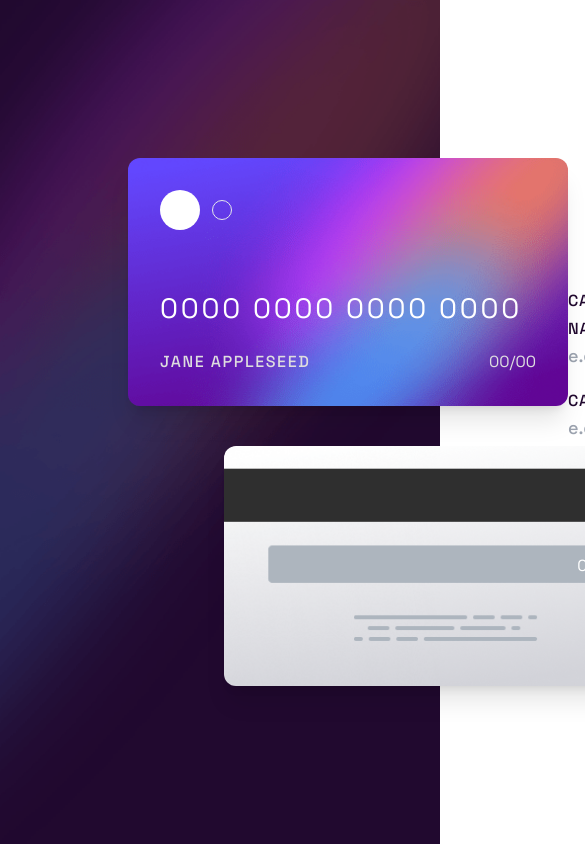
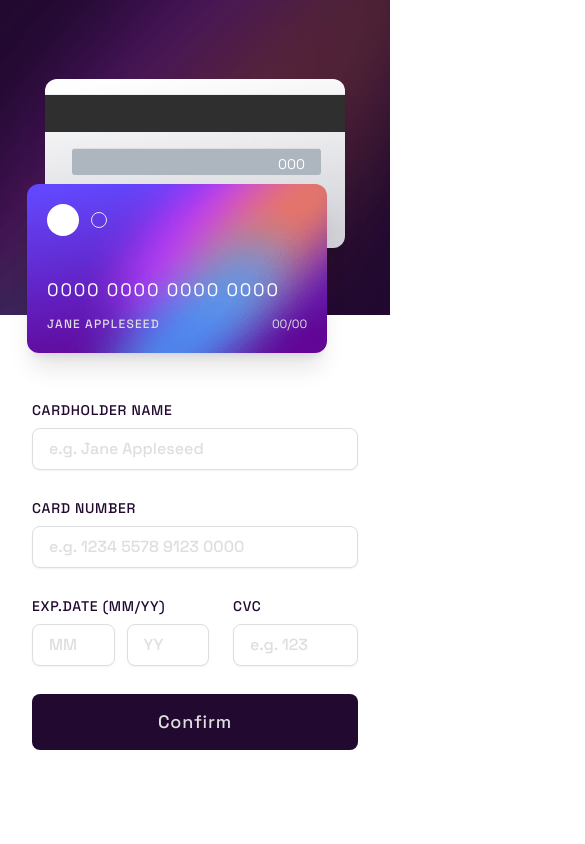
Before and after one commit to CiscoFran10/.mtd, a Next.js app: page / in a window 390 px wide. Shown: the top 844 px of the page, 585 px wide, since content can reach past the window. Built offline with nearby package versions, Linux system fonts and the light colour scheme.

Commit message:
feat: finished desktop and mobile layout

```diff
--- a/src/components/Cards.tsx
+++ b/src/components/Cards.tsx
@@ -2,27 +2,27 @@ import React from "react";
 
 function Cards() {
 	return (
-    <section className="flex flex-col gap-10 items-end justify-center w-full min-h-screen bg-no-repeat bg-cover bg-desktop">
-      <div className="flex flex-col min-w-[440px] min-h-[240px] justify-center p-8 font-normal text-white bg-no-repeat bg-cover rounded-xl bg-card-front overflow-hidden translate-x-32 shadow-xl">
+		<section className="flex flex-col-reverse items-center justify-center w-full px-4 pt-8 bg-no-repeat bg-cover shadow md:flex-col md:gap-10 md:items-end md:min-h-screen bg-desktop md:pl-6 md:px-0 md:pt-0">
+			<div className="flex flex-col w-[min(300px,100%)] -mt-16 md:-mt-0 sm:w-[350px] lg:w-[440px] aspect-video justify-center p-5 md:p-8 font-normal text-white bg-no-repeat bg-cover rounded-xl bg-card-front overflow-hidden shadow-xl mr-[10%] md:mr-12 lg:mr-20">
 				<div className="flex items-center gap-3">
-          <span className="w-10 h-10 bg-white rounded-full"></span>
-          <span className="w-5 h-5 border rounded-full"></span>
+					<span className="w-8 h-8 md:w-10 md:h-10 bg-white rounded-full"></span>
+					<span className="w-4 h-4 md:w-5 md:h-5 border rounded-full"></span>
 				</div>
 
-        <span className="block text-[28px] mt-16 tracking-widest">
+				<span className="block text-lg md:text-xl lg:text-[28px] mt-10 md:mt-12 lg:mt-16 tracking-widest">
 					0000 0000 0000 0000
 				</span>
 
-        <div className="flex items-center justify-between w-full mt-7 text-base text-gray-violet-100 ">
-          <h1 className="tracking-widest uppercase font-medium">
+				<div className="flex items-center justify-between w-full mt-3 md:mt-5 text-xs md:text-sm lg:text-base lg:mt-7 text-gray-violet-100 ">
+					<h1 className="font-medium tracking-widest uppercase">
 						Jane Appleseed
 					</h1>
 					<span>00/00</span>
 				</div>
 			</div>
 
-      <div className="flex flex-col min-w-[440px] min-h-[240px] items-end justify-center p-8 font-normal text-white bg-no-repeat bg-cover rounded-xl bg-card-back overflow-hidden translate-x-56 shadow-xl">
-        <span className="block mr-6 text-base">000</span>
+			<div className="flex flex-col w-[min(300px,100%)] sm:w-[360px] lg:w-[440px] aspect-video items-end justify-center font-normal text-white bg-no-repeat bg-cover bg-center rounded-xl bg-card-back overflow-hidden shadow-xl">
+				<span className="block text-sm mr-10 sm:text-base lg:mr-14">000</span>
 			</div>
 		</section>
 	);
--- a/src/components/Form/Form.tsx
+++ b/src/components/Form/Form.tsx
@@ -3,7 +3,7 @@ import Input from "./Input";
 
 function Form() {
 	return (
-    <section className="min-h-screen w-full pl-32 flex flex-col justify-center items-center">
+		<section className="flex flex-col items-center md:justify-center w-full md:min-h-screen px-8">
 			<form className="max-w-md">
 				<Input
 					label="cardholder name"
@@ -17,22 +17,21 @@ function Form() {
 					placeholder="e.g. 1234 5578 9123 0000"
 				/>
 
-        <div className="flex gap-4">
-          <fieldset className="flex">
-            <legend>EXP.DATE (MM/YY)</legend>
-            <label>
-              <span className="sr-only">month</span>
-              <Input name="month" placeholder="MM" />
-            </label>
+				<div className="flex gap-6">
+					<fieldset className="flex gap-3">
+						<legend className="block mb-2 text-sm font-medium tracking-wider uppercase text-dark-violet ">
+							EXP.DATE (MM/YY)
+						</legend>
+						<Input label="month" name="month" placeholder="MM" srOnly />
 
-            <label>
-              <span className="sr-only">year</span>
-              <Input name="year" placeholder="YY" />
-            </label>
+						<Input label="year" name="year" placeholder="YY" srOnly />
 					</fieldset>
 
 					<Input label="cvc" name="cvc" placeholder="e.g. 123" />
 				</div>
+				<button className="bg-dark-violet text-gray-violet-100 tracking-wider w-full px-3 py-3.5 rounded-lg transition duration-300 ease-in-out hover:bg-gradient-to-r from-dark-violet to-gray-violet-300 focus:bg-gradient-to-r outline-none focus:border-dark-violet focus:shadow-[0_0_2px_2px_hsl(270,50%,72%)] hover:text-white focus:text-white">
+					Confirm
+				</button>
 			</form>
 		</section>
 	);
--- a/src/components/Form/Input.tsx
+++ b/src/components/Form/Input.tsx
@@ -4,18 +4,21 @@ interface InputProps {
 	label?: string;
 	name: string;
 	placeholder: string;
+	srOnly?: boolean;
 }
 
-function Input({ label, name, placeholder, ...props }: InputProps) {
+function Input({ label, name, srOnly, placeholder, ...props }: InputProps) {
 	return (
-    <label className="block mb-4 w-full">
-      {label && (
-        <span className="text-dark-violet text-base uppercase tracking-wider">
+		<label className="block w-full mb-7">
+			<span
+				className={`text-dark-violet text-sm mb-2 block font-medium uppercase tracking-wider ${
+					srOnly && "sr-only"
+				}`}
+			>
 				{label}
 			</span>
-      )}
 			<input
-        className="block w-full"
+				className="block w-full text-base px-4 py-2 font-medium transition duration-300 ease-in-out border rounded-lg shadow-sm focus:border-dark-violet focus:shadow-[0_0_2px_2px_hsl(270,50%,72%)] outline-none hover:border-dark-violet border-gray-violet-100 text-dark-violet placeholder:text-gray-violet-100"
 				name={name}
 				{...props}
 				placeholder={placeholder}
--- a/src/pages/index.tsx
+++ b/src/pages/index.tsx
@@ -12,7 +12,7 @@ export default function Home() {
 				<meta name="viewport" content="width=device-width, initial-scale=1" />
 				<link rel="icon" href="/favicon.ico" />
 			</Head>
-      <main className="w-full min-h-screen grid grid-cols-[0.7fr_2fr] ">
+			<main className="w-full min-h-screen grid grid-cols-1 md:grid-cols-[1.5fr_2fr] ">
 				<Cards />
 				<Form />
 			</main>
--- a/src/styles/globals.css
+++ b/src/styles/globals.css
@@ -3,7 +3,13 @@
 @tailwind utilities;
 
 @layer base {
-  body {
-    @apply bg-white text-lg font-medium text-black;
-  }
+	body {
+		@apply text-lg font-medium text-black bg-white;
+	}
 }
+
+@layer utilities {
+	.shadow {
+		@apply shadow-[0_-85px_0_-0_#fff_inset] lg:shadow-[-200px_0_0_-0px_#fff_inset] md:shadow-[-100px_0_0_-0px_#fff_inset];
+	}
+}
--- a/tailwind.config.js
+++ b/tailwind.config.js
@@ -2,13 +2,12 @@
 module.exports = {
 	content: ["./src/**/*.{js,ts,jsx,tsx}"],
 	theme: {
-    screens: {
-      xs: "375px",
-      lg: "1440px",
-    },
 		extend: {
 			fontFamily: {
 				space: ["var(--font-space)", "Space Grotesk"],
+			},
+			screens: {
+				xs: "375px",
 			},
 			backgroundImage: {
 				desktop: "url('../assets/images/bg-main-desktop.png')",
@@ -21,12 +20,10 @@ module.exports = {
 				white: "hsl(0, 0%, 100%)",
 				"gray-violet": {
 					100: "hsl(270, 3%, 87%)",
+					300: "hsl(278, 94%, 30%)",
 					800: "hsl(279, 6%, 55%)",
 				},
 				"dark-violet": "hsl(278, 68%, 11%)",
-      },
-      gradientColorStops: {
-        gradient: "hsl(249, 99%, 64%) to hsl(278, 94%, 30%)",
 			},
 		},
 	},
```
Lines whose indentation alone changed are shown as unchanged.
